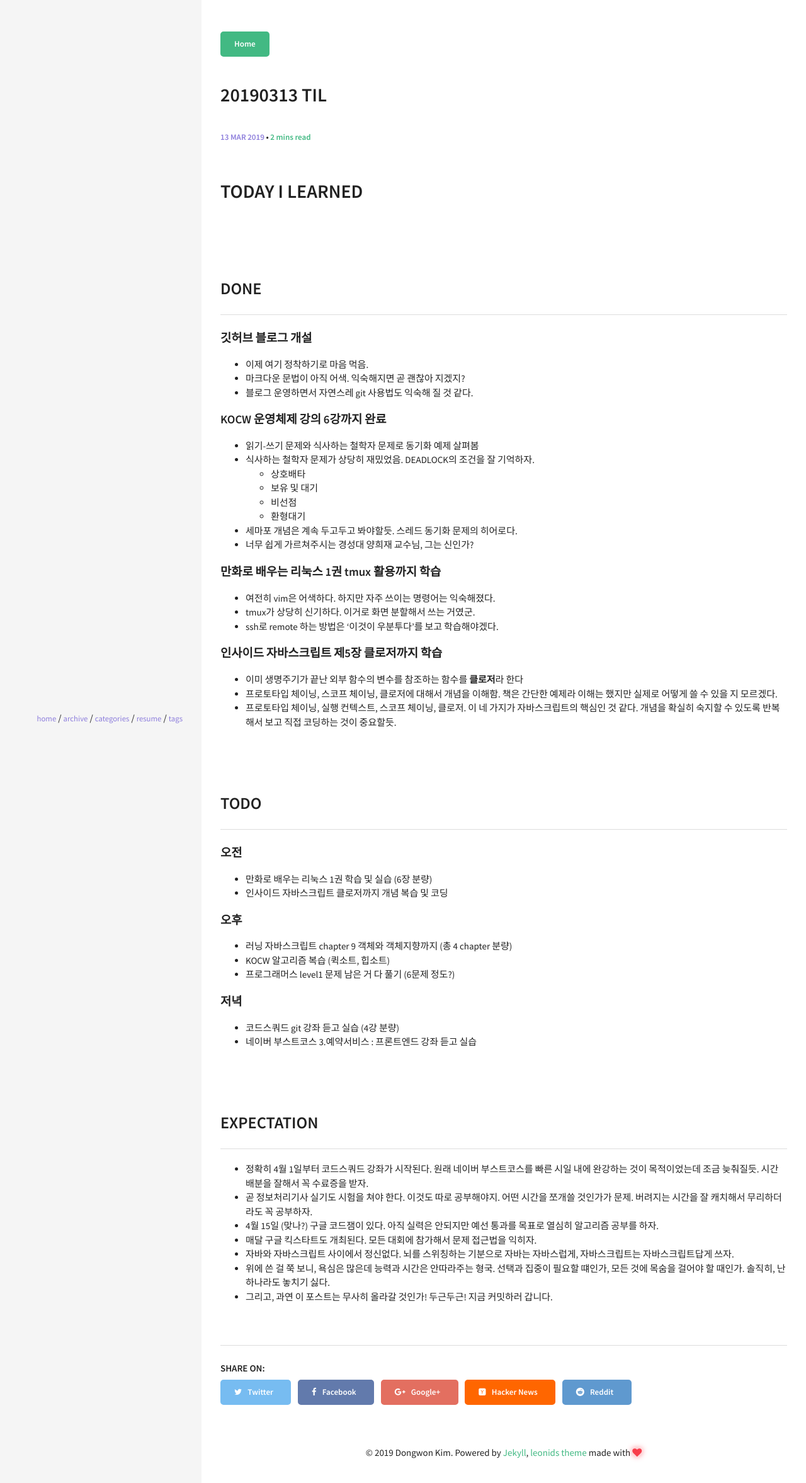
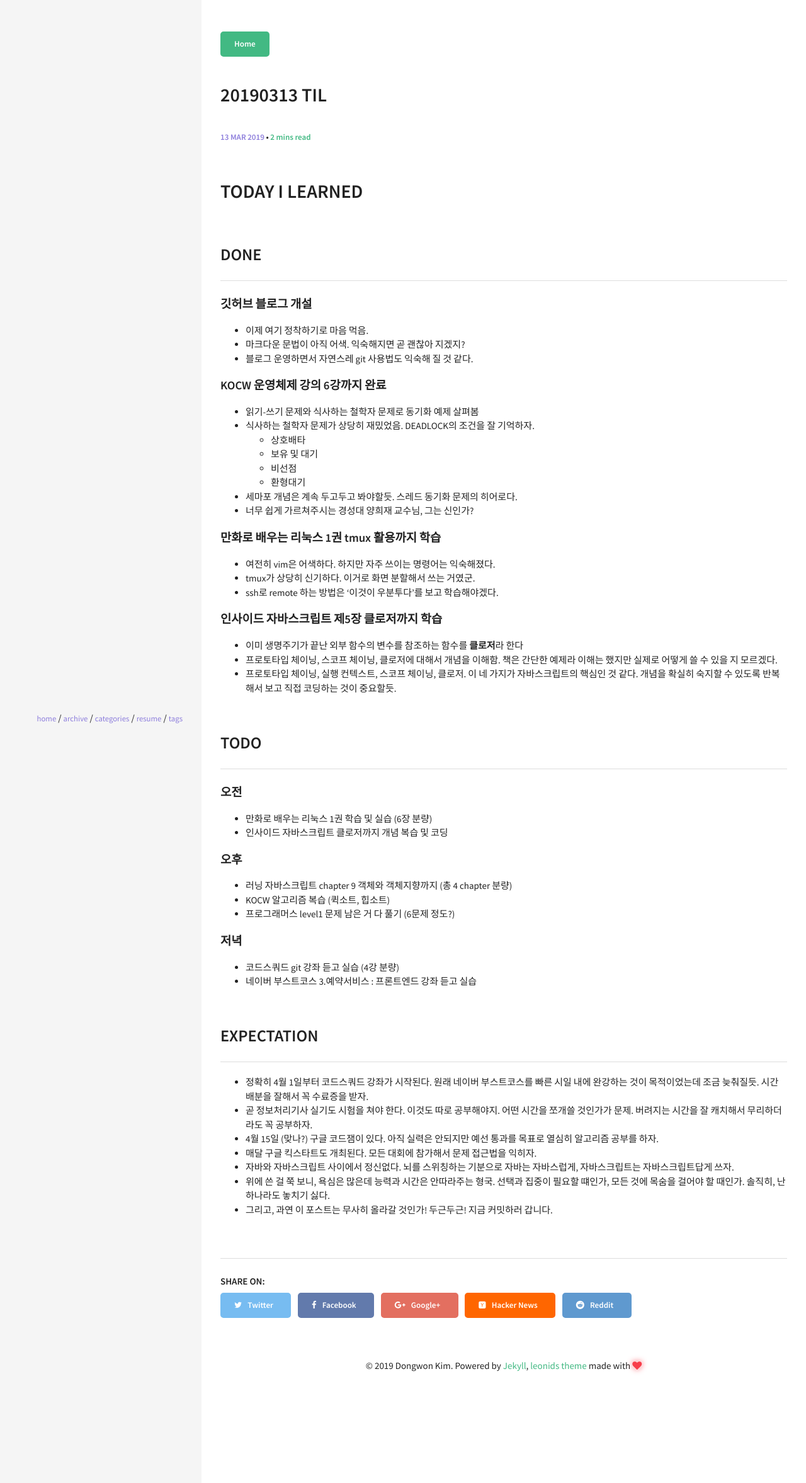
Before and after one commit to dev-dongwon/dev-dongwon.github.io, a Jekyll site: the page built from _posts/2019-03-13-til.md, in a window 1280 px wide. Shown: the top 2354 px of the page at 63% size. Built offline with Jekyll 4.4.1, drawn with Linux system fonts in a browser that asks for light colours.

Commit message:
Modified : 블로그 폼에 맞게 마크다운 수정

```diff
--- a/_posts/2019-03-13-til.md
+++ b/_posts/2019-03-13-til.md
@@ -6,10 +6,9 @@ excerpt: "20190313 TIL"
 categories: posts
 tags: ['til']
 author: dev-dongwon
+comments: true
 ---
 # TODAY I LEARNED
-
-<br>
 
 ## DONE
 
@@ -42,7 +41,7 @@ author: dev-dongwon
 * 프로토타입 체이닝, 스코프 체이닝, 클로저에 대해서 개념을 이해함. 책은 간단한 예제라 이해는 했지만 실제로 어떻게 쓸 수 있을 지 모르겠다.
 * 프로토타입 체이닝, 실행 컨텍스트, 스코프 체이닝, 클로저. 이 네 가지가 자바스크립트의 핵심인 것 같다. 개념을 확실히 숙지할 수 있도록 반복해서 보고 직접 코딩하는 것이 중요할듯.
 
-<br>
+
 
 ## TODO
 
@@ -62,7 +61,7 @@ author: dev-dongwon
 * 코드스쿼드 git 강좌 듣고 실습 (4강 분량)
 * 네이버 부스트코스 3.예약서비스 : 프론트엔드 강좌 듣고 실습
 
-<br>
+
 
 ## EXPECTATION
 
```
